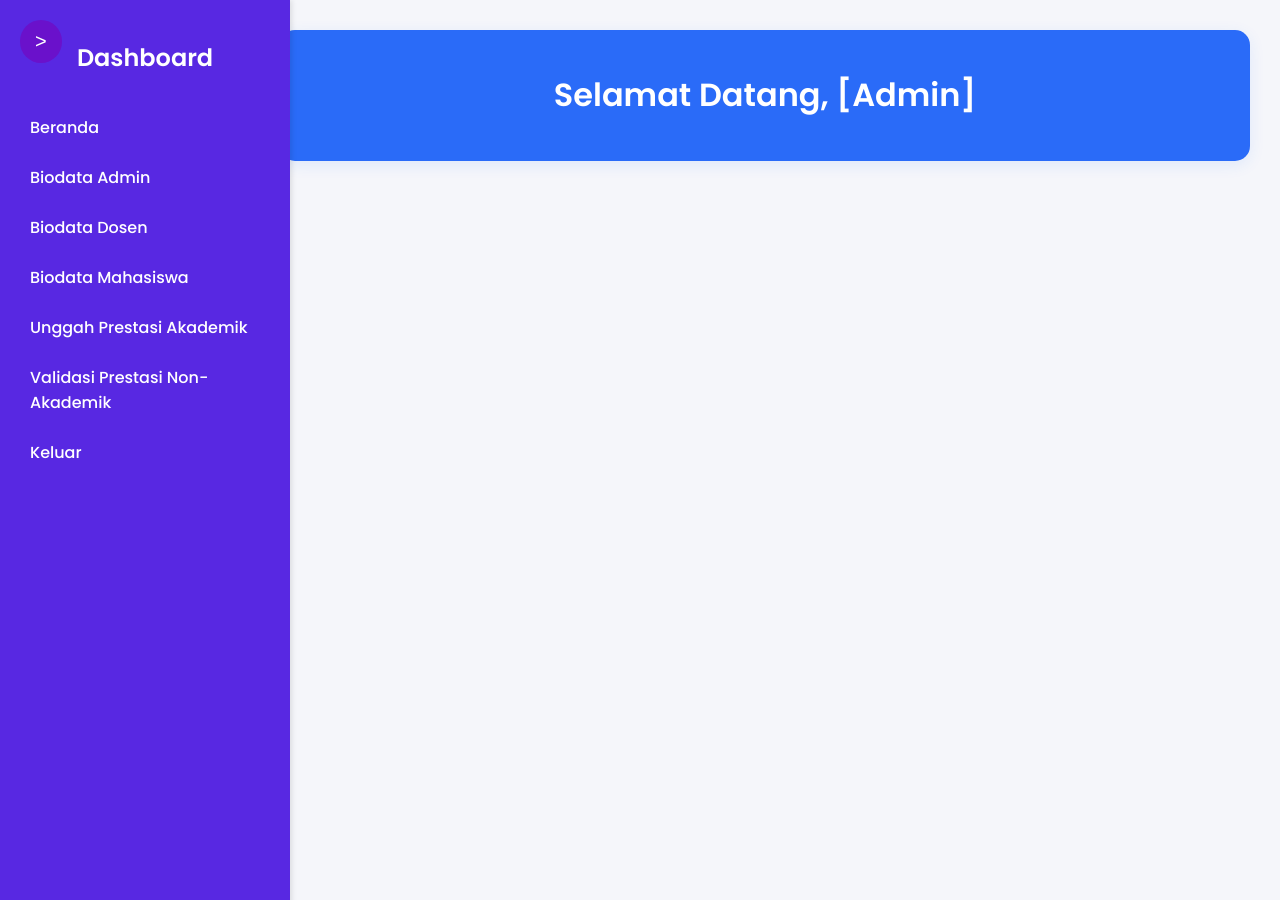
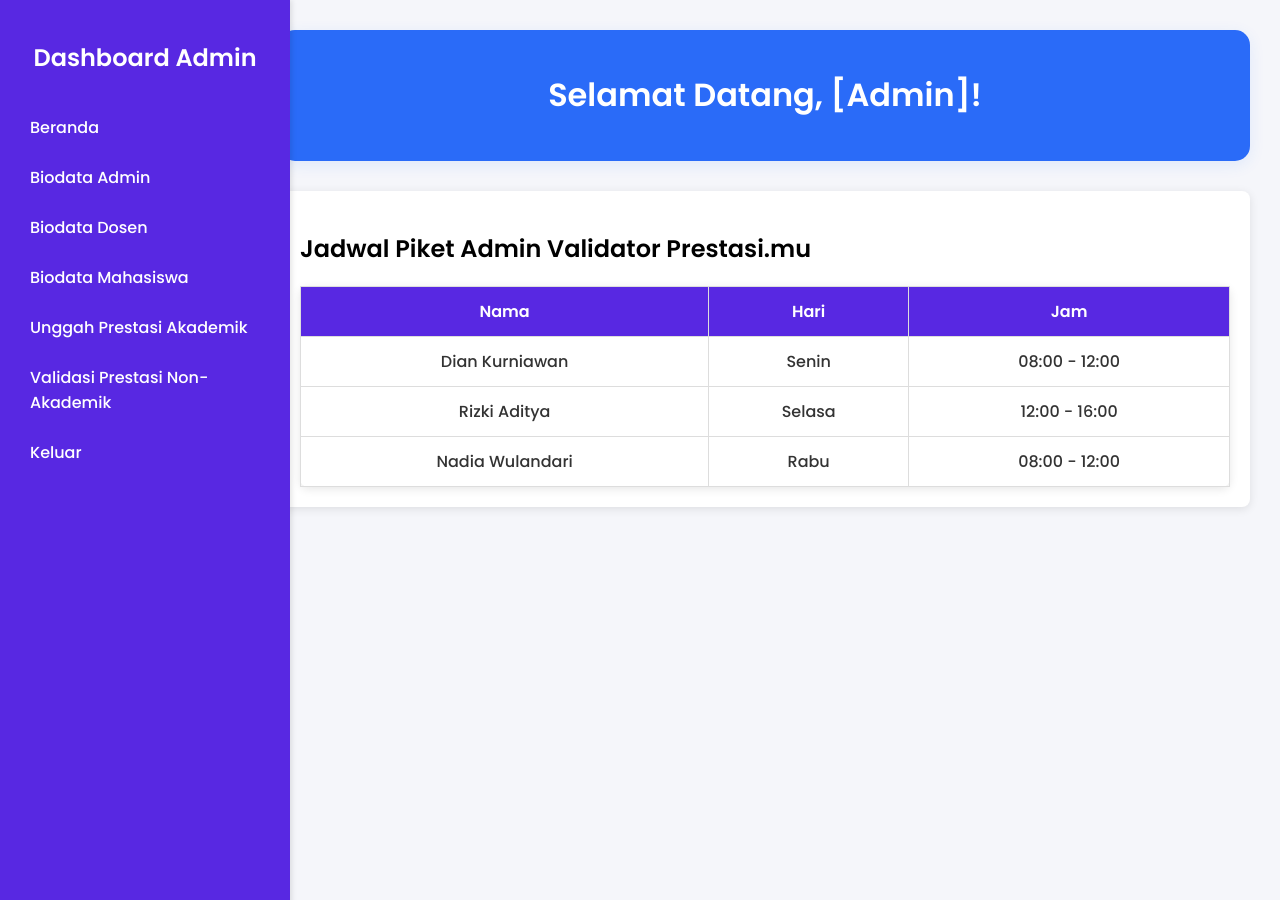
Before and after one commit to aqilaazza/ProjectSistemPencatatanPrestasi, a PHP site: page /dashboard/dashboardAdmin.php in a window 1280 px wide. Run offline with PHP 8.4, Linux system fonts and the light colour scheme.

Commit message:
Update tampilan beranda Admin & Mahasiswa
data prestasi yang di mahasiswa masih dummy, koneksinya bermasalah

```diff
--- a/projectAkhirV2/dashboard/cssAdmin.css
+++ b/projectAkhirV2/dashboard/cssAdmin.css
@@ -117,15 +117,49 @@ footer {
     font-size: 20px; /* Size of the icon */
 }
 
-.toggle-sidebar {
-    background-color: #6a11cb;
+.jadwal-piket-table {
+    width: 100%;
+    border-collapse: collapse;
+    margin-top: 20px;
+    background-color: white;
+    border-radius: 8px;
+    box-shadow: 0 2px 10px rgba(0, 0, 0, 0.1);
+}
+
+.jadwal-piket-table th, .jadwal-piket-table td {
+    padding: 12px;
+    text-align: center;
+    border: 1px solid #ddd;
+}
+
+.jadwal-piket-table th {
+    background-color: #5828E2;
     color: white;
-    border: none;
-    padding: 10px 15px;
-    border-radius: 30px;
-    cursor: pointer;
-    position: fixed;
-    top: 20px;
-    left: 20px;
-    z-index: 10; /* Ensure it's above other elements */
+    font-weight: 600;
 }
+
+.jadwal-piket-table tbody tr:hover {
+    background-color: rgba(0, 0, 0, 0.05);
+}
+
+.jadwal-piket-table td {
+    font-weight: 500;
+    color: #333;
+}
+
+/* Adjust responsive design */
+@media (max-width: 768px) {
+    .jadwal-piket-table th, .jadwal-piket-table td {
+        padding: 8px;
+        font-size: 14px;
+    }
+
+    .main-content {
+        margin-left: 0;
+        padding: 20px;
+    }
+
+    .sidebar {
+        width: 200px;
+    }
+}
--- a/projectAkhirV2/dashboard/dashboardAdmin.php
+++ b/projectAkhirV2/dashboard/dashboardAdmin.php
@@ -8,12 +8,9 @@
     <link rel="stylesheet" href="cssAdmin.css">
 </head>
 <body>
-    <button class="toggle-sidebar" onclick="toggleSidebar()">
-        <span class="toggle-icon" id="sidebar-icon">></span>
-    </button>
 
     <div class="sidebar">
-        <h2>Dashboard</h2>
+        <h2>Dashboard Admin</h2>
         <ul>
             <li><a href="#">Beranda</a></li>
             <li><a href="../admin/biodata_admin.php">Biodata Admin</a></li>
@@ -27,50 +24,72 @@
 
     <div class="main-content" id="main-content">
         <div class="header">
-            <h1>Selamat Datang, [Admin]</h1>
+            <h1>Selamat Datang, [Admin]!</h1>
+        </div>
+
+        <div class="card">
+            <h2>Jadwal Piket Admin Validator Prestasi.mu</h2>
+            <table class="jadwal-piket-table" id="jadwal-piket-table">
+                <thead>
+                    <tr>
+                        <th>Nama</th>
+                        <th>Hari</th>
+                        <th>Jam</th>
+                    </tr>
+                </thead>
+                <tbody>
+                    <!-- Data will be inserted here by JavaScript -->
+                </tbody>
+            </table>
         </div>
     </div>
 
     <script>
-        function toggleSidebar() {
-            const sidebar = document.querySelector('.sidebar');
-            const mainContent = document.querySelector('.main-content');
-            const sidebarIcon = document.getElementById('sidebar-icon');
+        // Array of jadwal piket admin
+        const jadwalPiket = [
+            { nama: "Dian Kurniawan", hari: "Senin", jam: "08:00 - 12:00" },
+            { nama: "Rizki Aditya", hari: "Selasa", jam: "12:00 - 16:00" },
+            { nama: "Nadia Wulandari", hari: "Rabu", jam: "08:00 - 12:00" }
+        ];
 
-            // Toggle visibility of sidebar
-            if (sidebar.style.display === 'none' || !sidebar.style.display) {
-                sidebar.style.display = 'block'; // Show sidebar
-                mainContent.style.marginLeft = '250px'; // Adjust main content margin
-                sidebarIcon.textContent = '<'; // Change icon to '<'
-            } else {
-                sidebar.style.display = 'none'; // Hide sidebar
-                mainContent.style.marginLeft = '0'; // Reset main content margin
-                sidebarIcon.textContent = '>'; // Change icon to '>'
-            }
+        // Function to render the schedule table
+        function renderJadwalPiket() {
+            const tableBody = document.querySelector("#jadwal-piket-table tbody");
+            jadwalPiket.forEach(item => {
+                const row = document.createElement("tr");
+
+                // Create and append Nama cell
+                const tdNama = document.createElement("td");
+                tdNama.textContent = item.nama;
+                row.appendChild(tdNama);
+
+                // Create and append Hari cell
+                const tdHari = document.createElement("td");
+                tdHari.textContent = item.hari;
+                row.appendChild(tdHari);
+
+                // Create and append Jam cell
+                const tdJam = document.createElement("td");
+                tdJam.textContent = item.jam;
+                row.appendChild(tdJam);
+
+                // Append the row to the table body
+                tableBody.appendChild(row);
+            });
         }
 
-        function showTab(tabName) {
-            const tabs = document.querySelectorAll('.tab');
-            const cards = document.querySelectorAll('.card');
+        // Call render function when page loads
+        renderJadwalPiket();
 
-            // Reset all tabs and cards
-            tabs.forEach(tab => tab.classList.remove('active'));
-            cards.forEach(card => (card.style.display = 'none'));
-
-            // Show the selected tab and its content
-            document.querySelector(`#${tabName}`).style.display = 'block';
-            document.querySelector(`.tab[onclick="showTab('${tabName}')"]`).classList.add('active');
-        }
-
+        // Logout confirmation function
         function confirmLogout() {
             const confirmed = window.confirm("Apakah Anda yakin keluar?");
             if (confirmed) {
                 window.location.href = "../index.php?message=logout";
             } else {
-            window.location.href = "../dashboard/dashboardAdmin.php";
+                window.location.href = "../dashboard/dashboardAdmin.php";
             }
         }
     </script>
-
 </body>
 </html>
```
Also changed, not shown: projectAkhirV2/dashboard/cssMahasiswa.css (+74 -0 lines), projectAkhirV2/dashboard/dashboardMahasiswa.php (+32 -0 lines).
